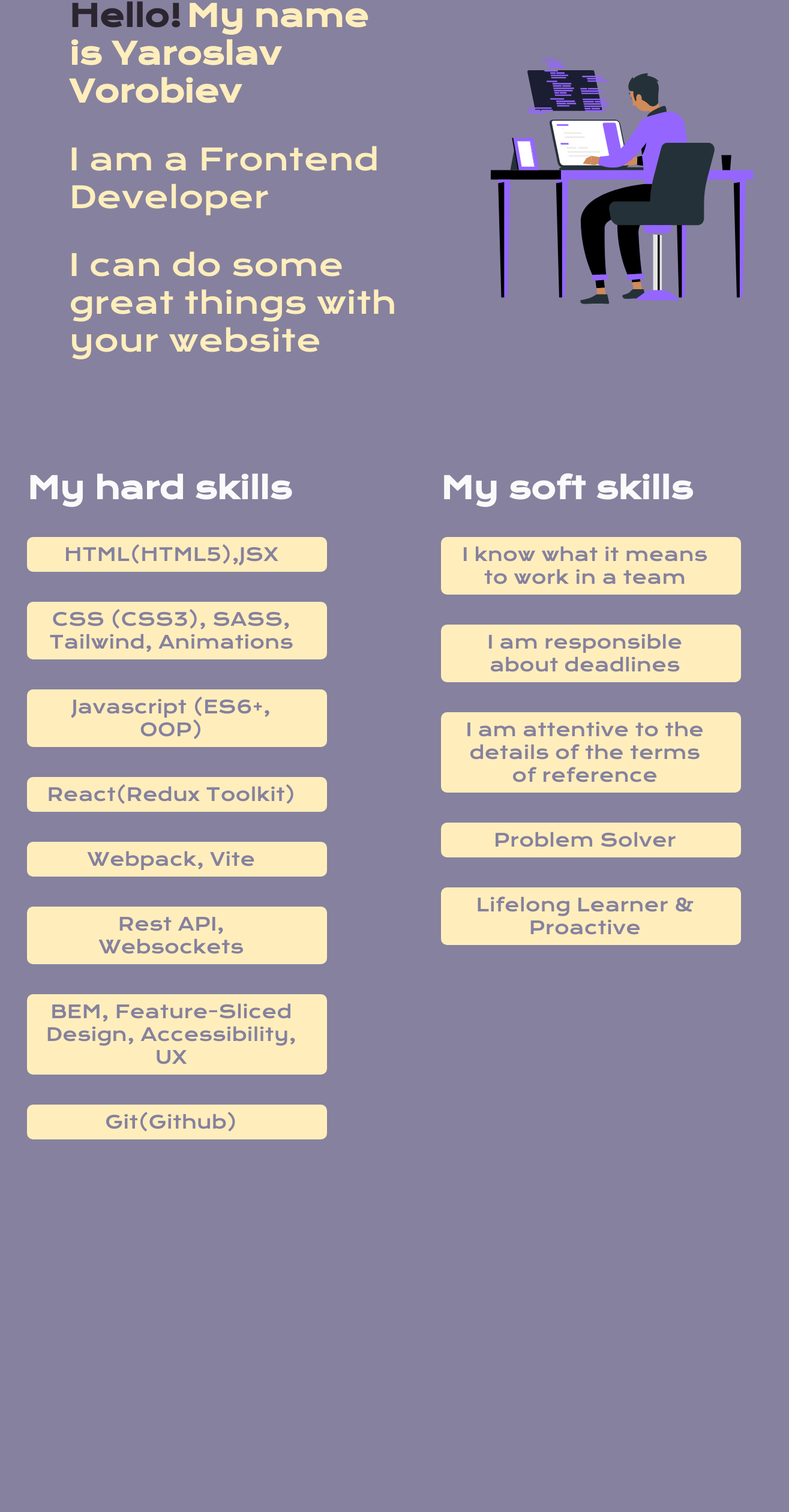
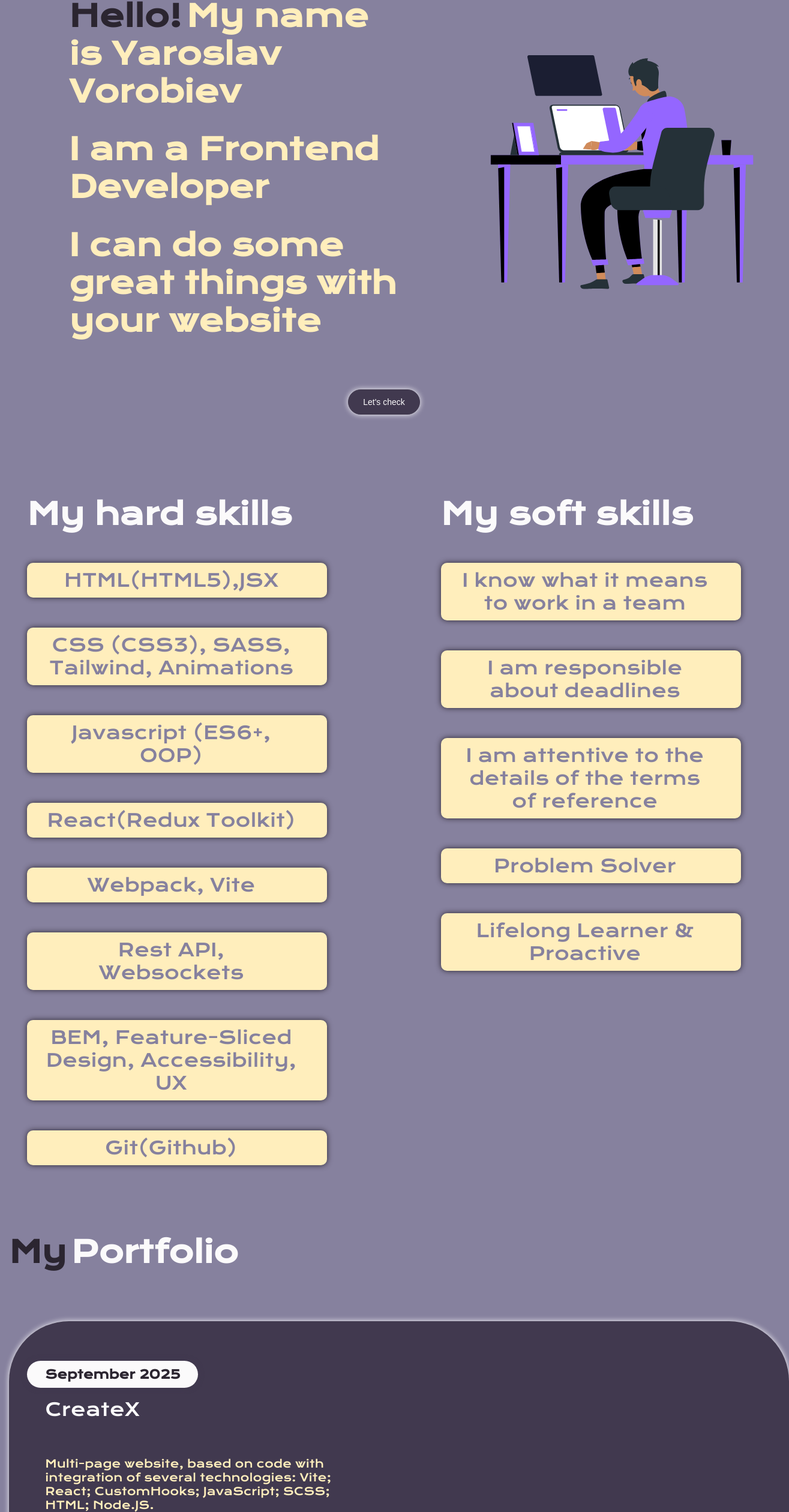
Before and after one commit to PLXRYV/project-plxryv, a React (Vite) app: page / in a window 1280 px wide. Shown: the part 259-2779 px from the top of the page at 60% size, 1315 px wide, since content can reach past the window. Before the commit the page ends 2188 px from the top, so only its background shows below. Built offline with nearby package versions, Linux system fonts and the light colour scheme.

Commit message:
update project

```diff
--- a/src/App.jsx
+++ b/src/App.jsx
@@ -2,7 +2,9 @@ import Intro from './components/Intro';
 import Header from './components/header';
 import MainContent from './components/MainContent';
 import MainApplication from './components/MainApplication';
-import Portfolio from './components/Portfolio';
+import Skills from './components/Skills';
+import ButtonCheck from './components/ButtonCheck';
+import MyPortfolio from './components/MyPortfolio';
 
 function App() {
   return (
@@ -10,7 +12,9 @@ function App() {
       <Intro/>
       <Header />
       <MainContent />
-      <Portfolio/>
+      <ButtonCheck/>
+      <Skills/>
+      <MyPortfolio/>
     </MainApplication>
   );
 }
--- /dev/null
+++ b/src/components/ButtonCheck.jsx
@@ -0,0 +1,11 @@
+const ButtonCheck = () => {
+    return(
+        <div className="button-check__container">
+        <button className="button-check">
+                <span className="button-check__text">Let's check</span>
+            </button>
+        </div>
+    )
+}
+
+export default ButtonCheck;
--- a/src/components/MainContent.jsx
+++ b/src/components/MainContent.jsx
@@ -27,8 +27,8 @@ const MainContent = () => {
     <div className="animationMain">
         <div className='mainText'>
             <h1><span>Hello!</span>My name is Yaroslav Vorobiev</h1>
-                <p>I am a Frontend Developer</p>
-            <p>I can do some great things with your website</p>
+                <h1>I am a Frontend Developer</h1>
+            <h1>I can do some great things with your website</h1>
         </div>
 
         {typeof Lottie === 'function' || typeof Lottie === 'object' ? (
--- /dev/null
+++ b/src/components/MyPortfolio.jsx
@@ -0,0 +1,41 @@
+const MyPortfolio = () => {
+    return (
+        <div className="myportfolio-container">
+            <h1><span>My</span>Portfolio</h1>
+            <div className="myportfolio-item">
+                <img></img>
+                <div className="myportfolio-description">
+                    <h2 className="portfolio-item-date">September 2025</h2>
+                    <a className="portfolio-item-link">CreateX</a>
+                    <p className="portfolio-item-description">Multi-page website, based on code with integration of several technologies:
+                        Vite; React; CustomHooks; JavaScript; SCSS; HTML; Node.JS.
+                    </p>
+                    <img></img>
+                    <img></img>
+                    <img></img>
+                    <img></img>
+                    <img></img>
+                    <img></img>
+                </div>
+            </div>
+            <div className="myportfolio-item">
+                <img></img>
+                <div className="myportfolio-description">
+                    <h2 className="portfolio-item-date">March 2026</h2>
+                    <a className="portfolio-item-link">Dance Studio Rakurs</a>
+                    <p className="portfolio-item-description">Landing-page website, where I completely created the page, from design to launch on the host.
+                    </p>
+                    <img></img>
+                    <img></img>
+                    <img></img>
+                    <img></img>
+                    <img></img>
+                    <img></img>
+                </div>
+            </div>
+        </div>
+
+    )
+}
+
+export default MyPortfolio;
--- a/src/components/Portfolio.jsx
+++ b/src/components/Skills.jsx
@@ -1,5 +1,4 @@
-
-const Portfolio = () => {
+const Skills = () => {
     return (
         <div className="portfolioSkills">
             <div className="firstList">
@@ -65,4 +64,4 @@ const Portfolio = () => {
     )
 }
 
-export default Portfolio
+export default Skills
--- /dev/null
+++ b/src/styles/components/buttonCheck.css
@@ -0,0 +1,31 @@
+.button-check__container {
+    display: flex;
+    justify-content: center;
+    align-items: center;
+    padding-top: 50px
+}
+
+.button-check {
+    display: flex;
+    justify-content: center;
+    align-items: center;
+    padding: 12px 24px;
+    font-size: 14px;
+    color: var(--color-white);
+    background-color: var(--color-dark-purple);
+    border: 1px solid var(--color-dark-purple);
+    border-radius: 50px;
+    cursor: pointer;
+    box-shadow: var(--color-white) 0px 0px 10px;
+}
+
+.button-check:hover {
+    border: 1px solid var(--color-yellow);
+}
+
+.button-check:active {
+    background-color: var(--color-purple);
+    border-color: var(--color-purple);
+    transform: scale(0.95);
+    box-shadow: var(--color-white) 0px 0px 10px;
+}
--- a/src/styles/components/portfolio.css
+++ b/src/styles/components/portfolio.css
@@ -1,33 +1,46 @@
-.portfolioSkills {
-    display:flex;
-    justify-content: space-between;
-    padding: 100px 30px 0 30px;
+.myportfolio-container {
+    display: flex;
+    flex-direction: column;
+    gap: 50px;
+    padding: 50px 0;
 }
 
-.firstList {
-    max-width: 500px;
-    width: 100%
-}
-
-.namePortfolioList {
+.myportfolio-container h1 {
     color: var(--color-white);
 }
 
-.nameList {
-    padding-inline-start: 0px;
+.myportfolio-item {
+    display: flex;
+    max-width: 1240px;
+    width: 100%;
+    background-color: var(--color-dark-purple);
+    padding: 50px 30px;
+    border-radius: 100px;
+    box-shadow: var(--color-white) 0px 0px 10px;
 }
 
-.skillItem {
-    background-color: var(--color-yellow);
-    list-style: none;
-    border-radius: 10px;
-    padding: 0px 20px;
-    padding-inline-start: 0px;
+
+.portfolio-item-date {
+    color: var(--color-coldDark-purple);
+    font-size: 20px;
+    padding: 10px 30px;
+    background-color: var(--color-white);
+    width: fit-content;
+    border-radius: 50px;
+    box-shadow: var(--color-dark-purple) 0px 0px 10px;
 }
 
-.skillName {
-    text-align: center;
-    color: var(--color-pale-violet);
+.portfolio-item-link {
+    color: var(--color-white);
+    font-size: 30px;
     padding: 10px 30px;
-    font-size: 30px;
+    cursor: pointer;
 }
+
+.portfolio-item-description {
+    color: var(--color-yellow);
+    font-size: 18px;
+    padding: 10px 30px;
+    max-width: 500px;
+    width: 100%;
+}
--- /dev/null
+++ b/src/styles/components/skills.css
@@ -0,0 +1,41 @@
+.portfolioSkills {
+    display:flex;
+    justify-content: space-between;
+    padding: 100px 30px 0 30px;
+}
+
+.firstList {
+    max-width: 500px;
+    width: 100%
+}
+
+.namePortfolioList {
+    color: var(--color-white);
+}
+
+.nameList {
+    padding-inline-start: 0px;
+}
+
+.skillItem {
+    background-color: var(--color-yellow);
+    list-style: none;
+    border-radius: 10px;
+    padding: 0px 20px;
+    padding-inline-start: 0px;
+    box-shadow: var(--color-coldDark-purple) 0px 0px 10px;
+}
+
+.skillItem:hover {
+    background-color: var(--color-coldDark-purple);
+    color: var(--color-white);
+    transition: var(--transition-duration);
+    box-shadow: var(--color-white) 0px 0px 10px;
+}
+
+.skillName {
+    text-align: center;
+    color: var(--color-pale-violet);
+    padding: 10px 30px;
+    font-size: 30px;
+}
--- a/src/styles/global.css
+++ b/src/styles/global.css
@@ -1,6 +1,7 @@
 body {
     display: flex;
     justify-content: center;
+    align-items: center;
     min-height: 100vh;
     padding: 0 30px;
     max-width: 1920px;
--- a/src/styles/index.js
+++ b/src/styles/index.js
@@ -7,4 +7,6 @@ import './components/intro.css'
 import './components/header.css'
 import './components/main.css'
 import './components/animationMain.css'
+import './components/buttonCheck.css'
+import './components/skills.css'
 import './components/portfolio.css'
```
Also changed, not shown: src/styles/components/button.css (deleted).
